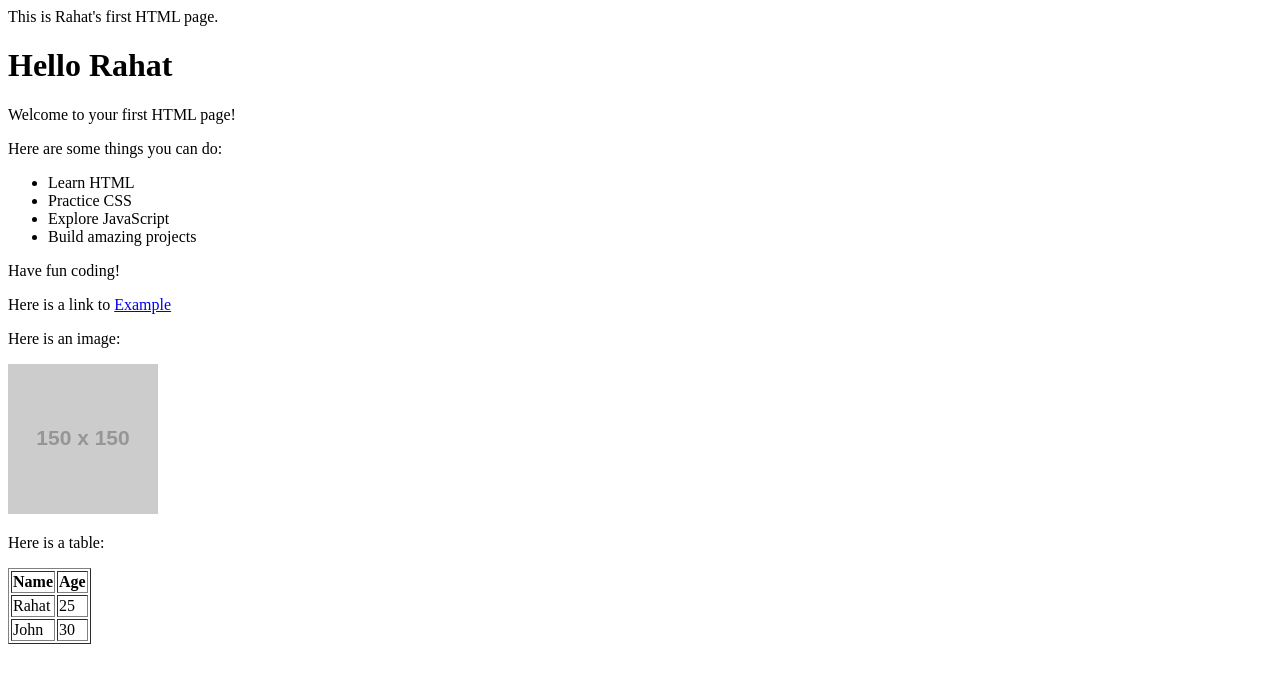
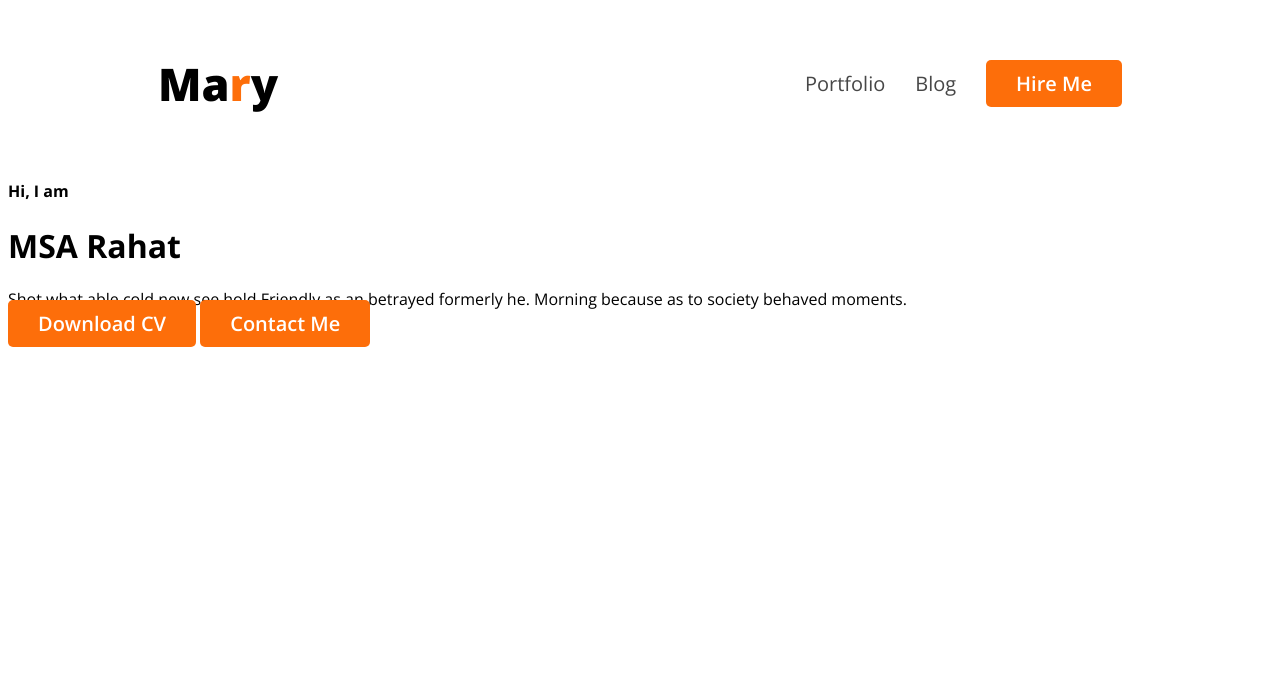
Before and after one commit to justMSARahat/MyPortfolio, a plain HTML site: page Index.html in a window 1280 px wide. Drawn offline with nearby package versions, Linux system fonts and the light colour scheme; placeholder pictures from the web are drawn by us.

Commit message:
Nav Menu done
.
''

```diff
--- a/Index.html
+++ b/Index.html
@@ -3,36 +3,42 @@
  <head>
     <meta charset="UTF-8">
     <meta name="viewport" content="width=device-width, initial-scale=1.0">
-    <title>Hello Rahat</title>
+    <title>Web Developer Portfolio</title>
+    <link rel="preconnect" href="https://fonts.googleapis.com">
+    <link rel="preconnect" href="https://fonts.gstatic.com" crossorigin>
+    <link href="https://fonts.googleapis.com/css2?family=Open+Sans:ital,wght@0,300..800;1,300..800&display=swap" rel="stylesheet">
+    <link rel="stylesheet" href="style.css">
 </head>
  <body>
-    This is Rahat's first HTML page.
-    <h1>Hello Rahat</h1>
-    <p>Welcome to your first HTML page!</p>
-    <p>Here are some things you can do:</p>
+    <header>
+        <nav>
+            <h3 class="nav-title">Ma<span class="primary-color">r</span>y</h3>
             <ul>
-        <li>Learn HTML</li>
-        <li>Practice CSS</li>
-        <li>Explore JavaScript</li>
-        <li>Build amazing projects</li>
+                <li><a href="#" class="dark-2">Portfolio</a></li>
+                <li><a href="#" class="dark-2">Blog</a></li>
+                <li><a href="#" class="dark-2 btn-primary">Hire Me</a></li>
             </ul>
-    <p>Have fun coding!</p>
-    <p>Here is a link to <a href="https://www.example.com">Example</a></p>
-    <p>Here is an image:</p>
-    <img src="https://via.placeholder.com/150" alt="Placeholder Image">
-    <p>Here is a table:</p>
-    <table border="1">
-        <tr>
-            <th>Name</th>
-            <th>Age</th>
-        </tr>
-        <tr>
-            <td>Rahat</td>
-            <td>25</td>
-        </tr>
-        <tr>
-            <td>John</td>
-            <td>30</td>
-        </tr>
+        </nav>
+        <div class="div">
+            <div class="left">
+                <h4>Hi, I am</h4>
+                <h1>MSA Rahat</h1>
+                <div class="banner-description">
+                    Shot what able cold new see hold.Friendly as an betrayed formerly he. Morning because as to society behaved moments.
+                </div>
+                <a href="#" class="btn-primary">Download CV</a>
+                <a href="#" class="btn-primary">Contact Me</a>
+            </div>
+            <div class="right">
+
+            </div>
+        </div>
+    </header>
+    <main>
+
+    </main>
+    <footer>
+
+    </footer>
  </body>
  </html>
--- /dev/null
+++ b/style.css
@@ -0,0 +1,46 @@
+body{
+      font-family: "Open Sans", sans-serif;
+}
+a{
+    text-decoration: none;
+}
+li{
+    list-style: none;
+}
+
+/* COlors */
+.primary-color{
+    color: #fd6e0a;
+}
+.dark-2{
+    color: #474747;
+}
+/* Buttons */
+.btn-primary{
+    background-color: #fd6e0a;
+    color: white;
+    padding: 10px 30px;
+    border-radius: 5px;
+    font-size: 20px;
+    font-weight: 600;
+}
+/* Nav Styles */
+nav{
+    display: Flex;
+    justify-content: space-between;
+    align-items: center;
+    margin: 0 150px;
+}
+.nav-title{
+    font-size: 45px;
+    font-weight: 800;
+}
+nav ul{
+    display: flex;
+    gap: 30px;
+    justify-content: center;
+    align-items: center;
+}
+nav ul li a{
+    font-size: 20px;
+}
```
Lines whose indentation alone changed are shown as unchanged.
